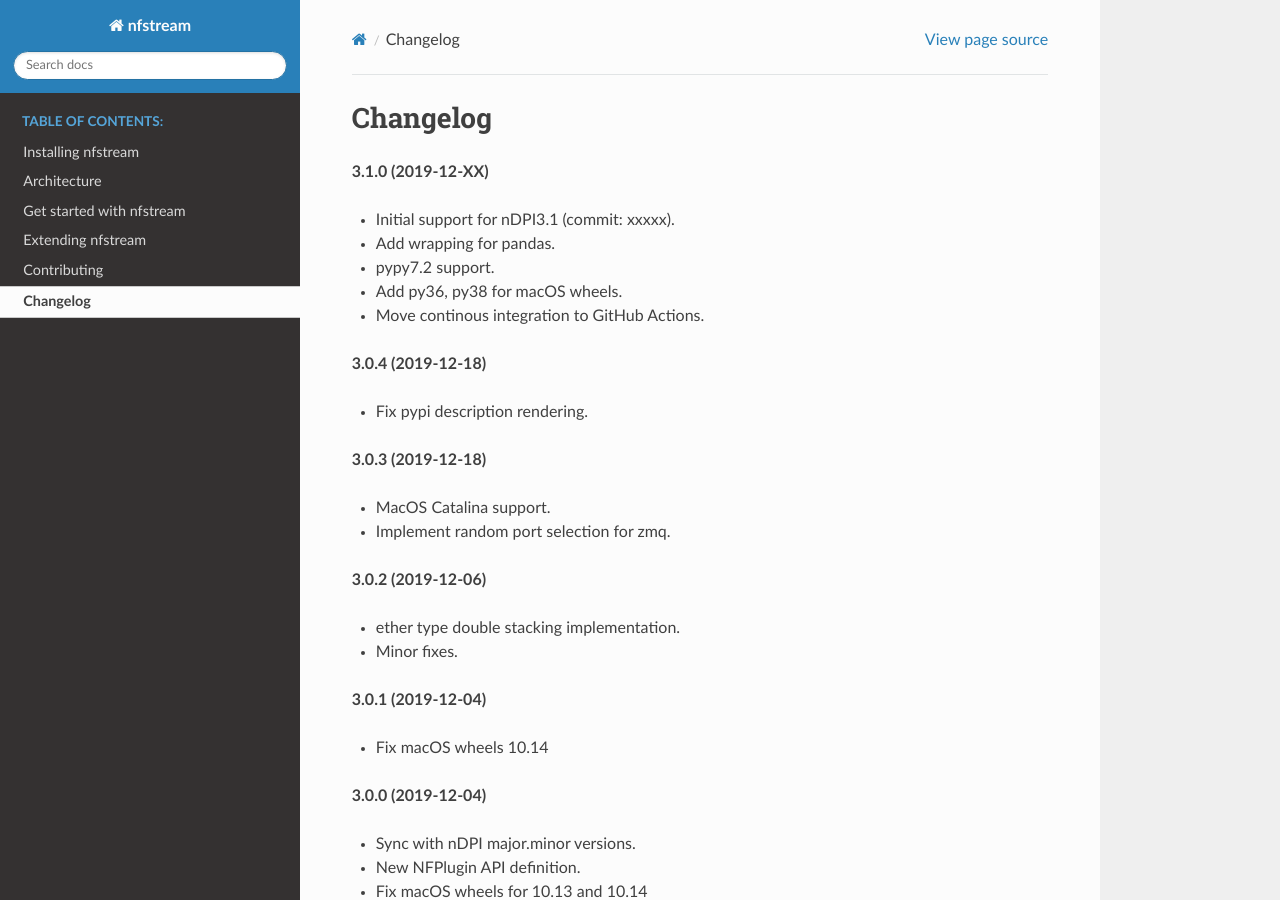
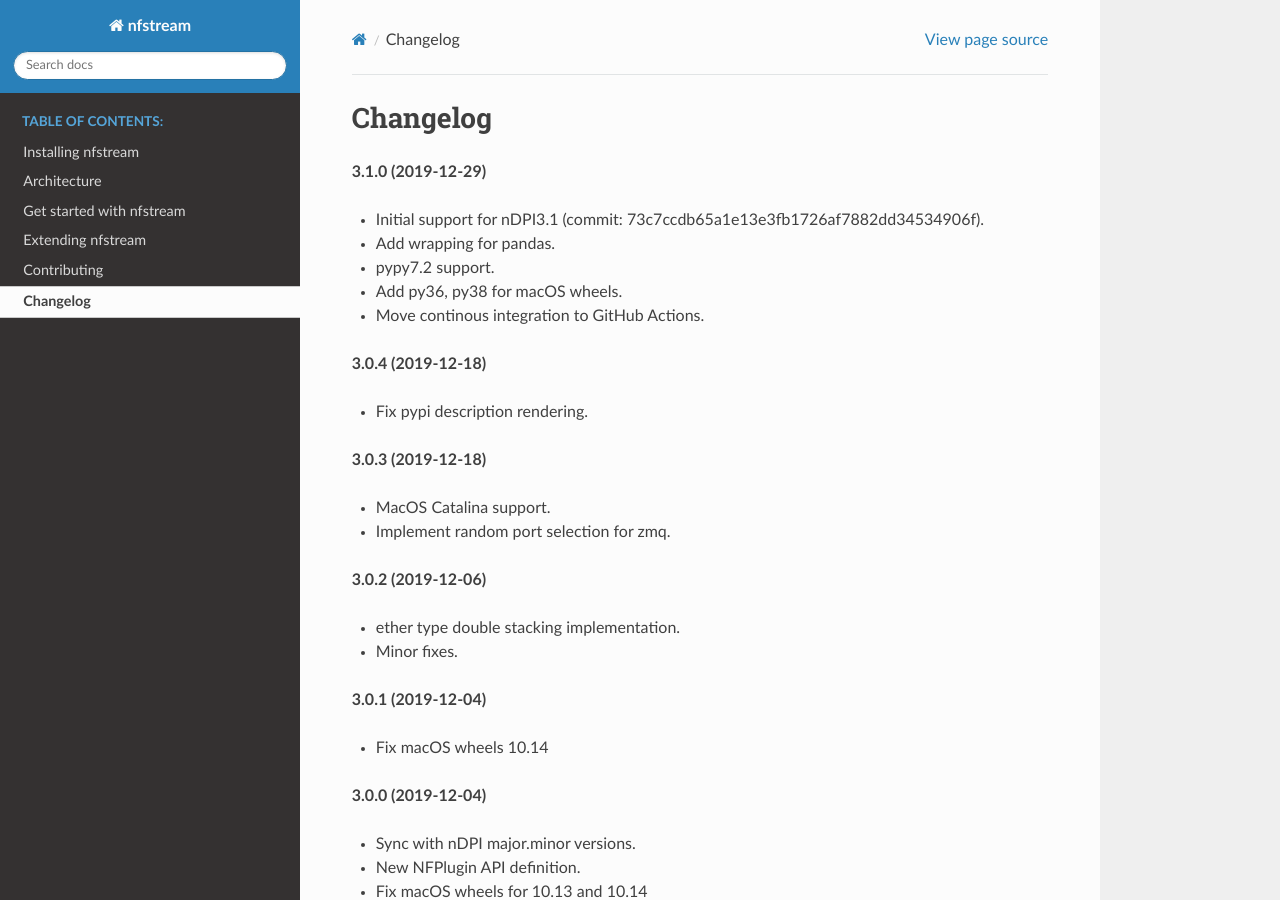
Before and after one commit to nfstream/nfstream, a Sphinx documentation site: the page built from docs/source/changelog.rst, in a window 1280 px wide and 900 px high. Built offline with Sphinx 7.4.7 and the Read the Docs theme 2.0.0, drawn with Linux system fonts in a browser that asks for light colours.

Commit message:
Update changelog.rst

```diff
--- a/docs/source/changelog.rst
+++ b/docs/source/changelog.rst
@@ -2,9 +2,9 @@
 Changelog
 #########
 
-**3.1.0 (2019-12-XX)**
+**3.1.0 (2019-12-29)**
 
-* Initial support for nDPI3.1 (commit: xxxxx).
+* Initial support for nDPI3.1 (commit: 73c7ccdb65a1e13e3fb1726af7882dd34534906f).
 * Add wrapping for pandas.
 * pypy7.2 support.
 * Add py36, py38 for macOS wheels.
```
